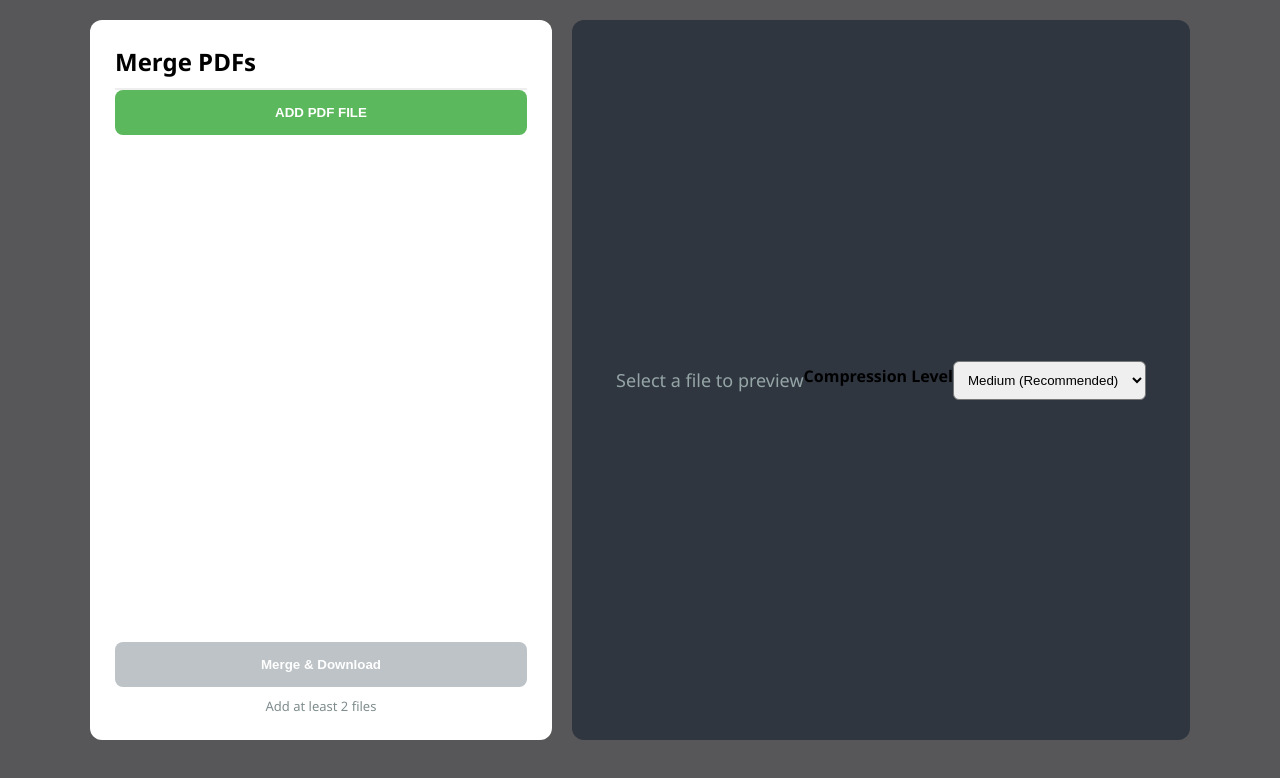
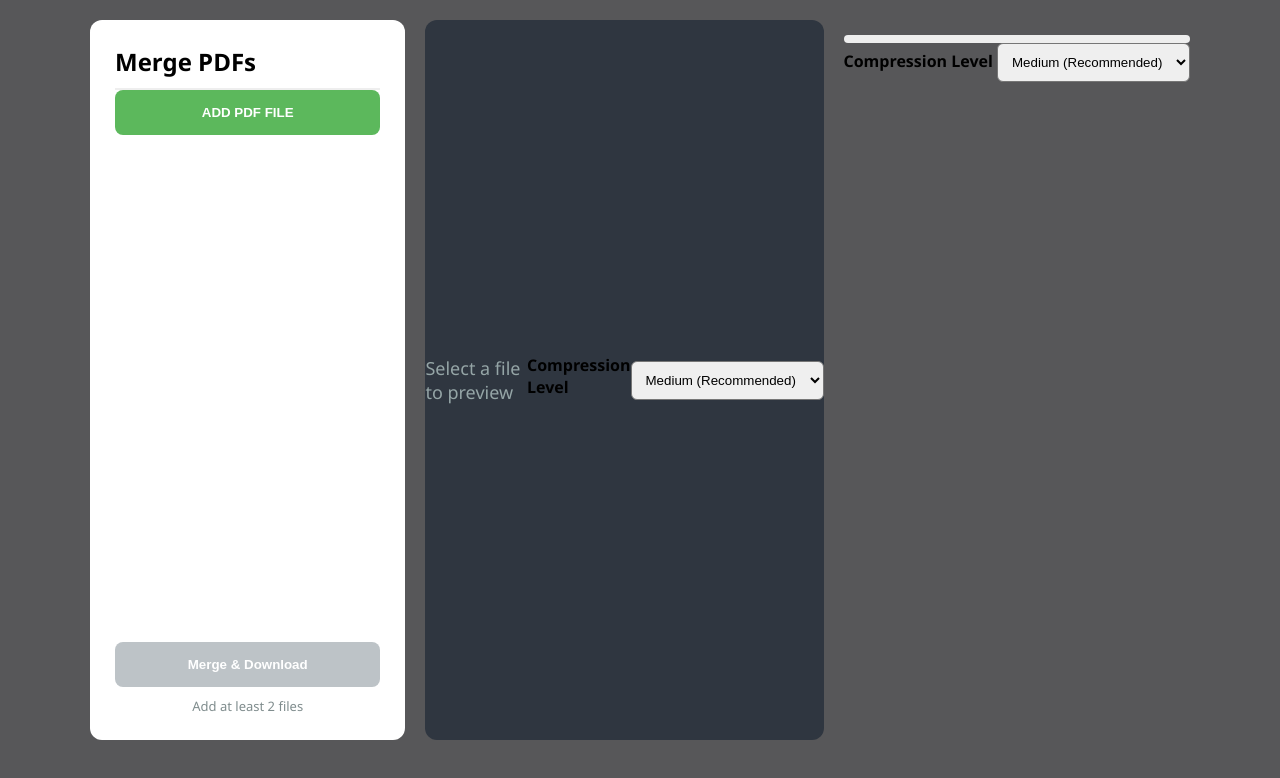
Before and after one commit to allexamdata-dev/photo, a website: page marge.html in a window 1280 px wide. Drawn offline with Linux system fonts and the light colour scheme.

Commit message:
Update marge.html

```diff
--- a/marge.html
+++ b/marge.html
@@ -122,13 +122,20 @@ h2{
   <option value="ebook" selected>Medium (Recommended)</option>
   <option value="printer">Low (Best Quality)</option>
 </select>
-<div style="margin-top:15px">
+
+
+  </div>
+  <div style="margin-top:15px">
   <div style="background:#eee;border-radius:6px;overflow:hidden">
     <div id="progress-bar" style="height:8px;width:0%;background:#28a745"></div>
   </div>
+    <label style="margin-bottom:8px;font-weight:600">Compression Level</label>
+<select id="compress-level" style="padding:10px;border-radius:6px">
+  <option value="screen">High (Smallest)</option>
+  <option value="ebook" selected>Medium (Recommended)</option>
+  <option value="printer">Low (Best Quality)</option>
+</select>
 </div>
-
-  </div>
 </div>
 
 <script>
```
